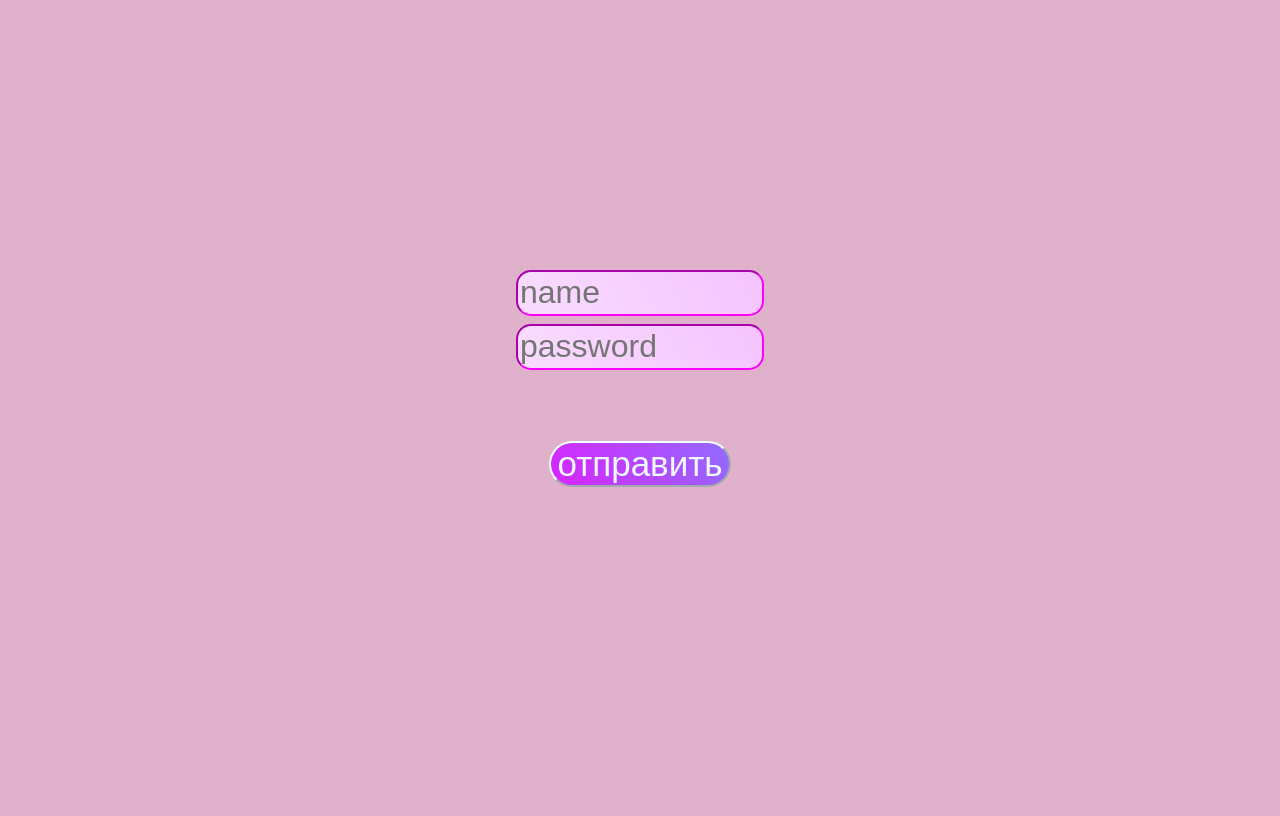
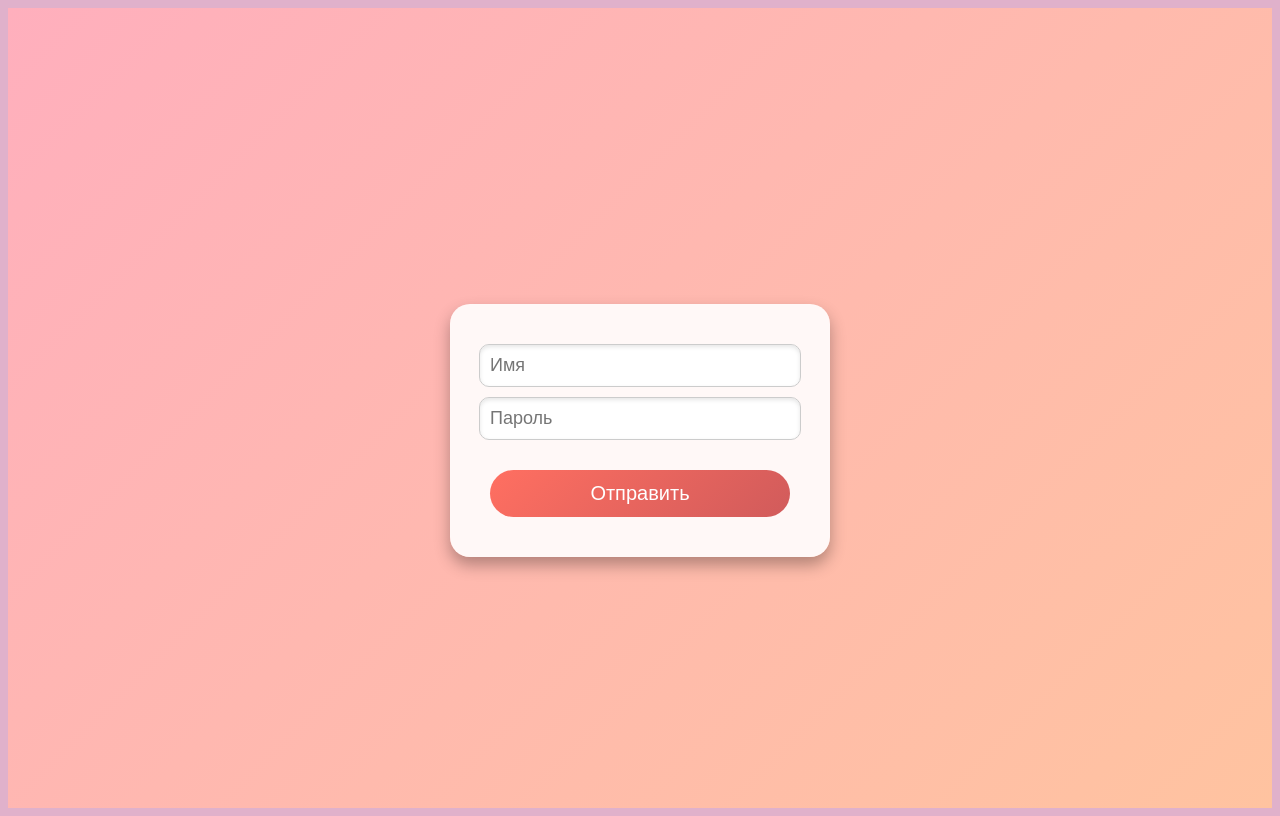
Before and after one commit to stormxanbo1/ITHubot, a Vue app in the folder ITHubot_front/vue-project/: page /reg in a window 1280 px wide. Built offline with nearby package versions, Linux system fonts and the light colour scheme; what vue-cookies would draw is missing.

Commit message:
/style_front

```diff
--- a/ITHubot_front/vue-project/src/page/LogPage.vue
+++ b/ITHubot_front/vue-project/src/page/LogPage.vue
@@ -119,104 +119,85 @@ export default {
 </template>
 
 <style scoped>
-.regi{
-  color: black;
+.All {
+  display: flex;
+  flex-direction: column;
+  align-items: center;
+  justify-content: center;
+  width: 100%;
+  height: 100vh;
+  background: linear-gradient(135deg, #ffafbd, #ffc3a0);
+  font-family: 'Helvetica Neue', sans-serif;
 }
-.regist{
-  margin-top: 50px;
 
+header, footer {
+  display: none;
 }
-.error {
-  font-size: 28px;
-  color: red;
+
+.reg_window {
+  background: rgba(255, 255, 255, 0.9);
+  border-radius: 20px;
+  box-shadow: 0 8px 16px rgba(0, 0, 0, 0.3);
+  padding: 40px;
+  text-align: center;
+  width: 300px;
 }
-input {
-  margin-bottom: 1vh;
-  background: rgb(255, 255, 255);
-  background: linear-gradient(
-    241deg,
-    rgb(239, 161, 255) 0%,
-    rgb(255, 255, 255) 100%
-  );
-  animation: gradient 2s infinite linear;
-  background-size: 400%;
-  height: 5vh;
-  width: 30vh;
-  border-color: rgba(252, 0, 255, 1);
+
+.reg_input {
+  margin-bottom: 20px;
+}
+
+.reg_input input {
+  margin-bottom: 20px;
+  padding: 10px;
+  width: 100%;
+  font-size: 18px;
+  border: 1px solid #ccc;
   border-radius: 10px;
-  align-items: center;
-  font-size: 32px;
+  box-shadow: inset 0 2px 4px rgba(0, 0, 0, 0.1);
+  transition: border-color 0.3s, box-shadow 0.3s;
 }
-.All {
-  display: column;
-  align-items: center;
-  justify-content: space-around;
-  width: 100%;
-  max-height: 100vh;
+
+.reg_input input:focus {
+  border-color: #ff6f61;
+  box-shadow: inset 0 2px 4px rgba(0, 0, 0, 0.2);
 }
 
 .regBT {
-  background: rgb(255, 255, 255);
-  background: linear-gradient(
-    241deg,
-    rgba(0, 254, 255, 1) 0%,
-    rgba(252, 0, 255, 1) 100%
-  );
-  animation: gradient 5s infinite linear;
-  background-size: 400%;
-  width: auto;
-  height: auto;
-  color: aliceblue;
-  background-color: rgb(203, 148, 255);
-  border-color: azure;
-  border-radius: 35px;
-  font-size: 35px;
+  padding: 12px 24px;
+  font-size: 20px;
+  color: #fff;
+  background: linear-gradient(135deg, #ff6f61, #d15b5b);
+  border: none;
+  border-radius: 30px;
+  cursor: pointer;
+  transition: background 0.3s, box-shadow 0.3s;
+  width: 100%;
 }
 
-.reg_window {
-  width: 100%;
-  height: 100%;
-  margin-top: 15%;
-  display: flex;
-  justify-content: center;
-  align-items: center;
-  flex-direction: column;
+.regBT:hover {
+  background: linear-gradient(135deg, #ff857a, #e76e6e);
+  box-shadow: 0 4px 8px rgba(0, 0, 0, 0.2);
 }
 
-.reg_input {
-  width: 100%;
-  height: 100%;
-  margin-top: 10vh;
-  margin-bottom: 5%;
-  flex-direction: column;
-  display: flex;
-  justify-content: center;
-  align-items: center;
-  font-size: 35px;
-  color: blueviolet;
-  font-weight: bold;
-}
-.log {
-  height: auto;
-  width: auto;
-  align-items: center;
-  justify-content: space-around;
-  margin-bottom: 3vh;
-}
-.reg {
-  height: auto;
-  width: auto;
+.regist {
+  margin-top: 20px;
 }
 
-@keyframes gradient {
-  0% {
-    background-position: 80% 0%;
-  }
-  50% {
-    background-position: 20% 100%;
-  }
-  100% {
-    background-position: 80% 0%;
-  }
+.regi {
+  color: #ff6f61;
+  text-decoration: none;
+  font-size: 18px;
+  transition: color 0.3s;
+}
+
+.regi:hover {
+  color: #d15b5b;
+}
+
+.error {
+  font-size: 18px;
+  color: red;
+  margin-bottom: 20px;
 }
 </style>
--- a/ITHubot_front/vue-project/src/page/RegPage.vue
+++ b/ITHubot_front/vue-project/src/page/RegPage.vue
@@ -1,7 +1,7 @@
 <script>
 import api from "../api.js";
 import { useVuelidate } from "@vuelidate/core";
-import { required  } from "@vuelidate/validators";
+import { required } from "@vuelidate/validators";
 
 export default {
   setup() {
@@ -18,8 +18,8 @@ export default {
   },
   validations() {
     return {
-      userName: { required }, // Matches this.firstName
-      userPassword: { required }, // Matches this.lastName
+      userName: { required },
+      userPassword: { required },
     };
   },
   methods: {
@@ -35,7 +35,7 @@ export default {
           console.log("Успешно зарегистрирован:", newUser);
           window.location.href = "/log";
         } catch (error) {
-          if (response.status == 401) {
+          if (error.response && error.response.status == 401) {
             this.errorMessage = "Ошибка на стороне сервера!!!";
           } else {
             this.errorMessage = "Ошибка авторизации! Проверьте логин и пароль";
@@ -45,30 +45,6 @@ export default {
       }
     },
   },
-  // created() {
-  //   api.get('unauthorized/get/users/')
-  //     .then(response => {
-  //       this.users = response.data;
-  //     })
-  //     .catch(error => {
-  //       console.error(error);
-  //     });
-
-  // },
-  // created(){
-  //   const newUser = {
-  //     userName: '',
-  //     userAge: '',
-  //     userPass: ''
-  //     }
-  //   api.post('/auth/signup', newUser)
-  //     .then(response => {
-  //       this.users = response.data;
-  //     })
-  //     .catch(error => {
-  //       console.error(error);
-  //     });
-  // }
 };
 </script>
 
@@ -80,17 +56,18 @@ export default {
     <main>
       <div class="reg_window">
         <div class="reg_input">
-          <input type="text" v-model.trim="userName" placeholder="name" />
-          <div v-if="v$.userName.$error">Name field has an error.</div>
+          <input type="text" v-model.trim="userName" placeholder="Имя" />
+          <div v-if="v$.userName.$error">Поле имени обязательно.</div>
 
           <input
             type="password"
             v-model.trim="userPassword"
-            placeholder="password"
+            placeholder="Пароль"
           />
+          <div v-if="v$.userPassword.$error">Поле пароля обязательно.</div>
         </div>
         <div class="reg_Button">
-          <button class="regBT" @click="signupUser()">отправить</button>
+          <button class="regBT" @click="signupUser()">Отправить</button>
         </div>
       </div>
     </main>
@@ -99,97 +76,80 @@ export default {
 </template>
 
 <style scoped>
+.All {
+  display: flex;
+  flex-direction: column;
+  align-items: center;
+  justify-content: center;
+  width: 100%;
+  height: 100vh;
+  background: linear-gradient(135deg, #ffafbd, #ffc3a0);
+  font-family: 'Helvetica Neue', sans-serif;
+}
+
 header {
-  font-size: 40px;
+  font-size: 20px;
   color: red;
+  margin-bottom: 20px;
 }
-input {
-  margin-bottom: 1vh;
-  background: rgb(255, 255, 255);
-  background: linear-gradient(
-    241deg,
-    rgb(239, 161, 255) 0%,
-    rgb(255, 255, 255) 100%
-  );
-  animation: gradient 2s infinite linear;
-  background-size: 400%;
-  height: 5vh;
-  width: 30vh;
-  border-color: rgba(252, 0, 255, 1);
-  border-radius: 15px;
+
+.reg_window {
+  background: rgba(255, 255, 255, 0.9);
+  border-radius: 20px;
+  box-shadow: 0 8px 16px rgba(0, 0, 0, 0.3);
+  padding: 40px;
+  text-align: center;
+  width: 300px;
+}
+
+.reg_input {
+  margin-bottom: 20px;
+  display: flex;
+  flex-direction: column;
   align-items: center;
-  font-size: 32px;
 }
-.All {
-  display: column;
-  align-items: center;
-  justify-content: space-around;
+
+.reg_input input {
+  margin-bottom: 10px;
+  padding: 10px;
   width: 100%;
-  max-height: 100vh;
+  font-size: 18px;
+  border: 1px solid #ccc;
+  border-radius: 10px;
+  box-shadow: inset 0 2px 4px rgba(0, 0, 0, 0.1);
+  transition: border-color 0.3s, box-shadow 0.3s;
+}
+
+.reg_input input:focus {
+  border-color: #ff6f61;
+  box-shadow: inset 0 2px 4px rgba(0, 0, 0, 0.2);
+}
+
+.reg_Button {
+  display: flex;
+  justify-content: center;
 }
 
 .regBT {
-  background: rgb(255, 255, 255);
-  background: linear-gradient(
-    241deg,
-    rgba(0, 254, 255, 1) 0%,
-    rgba(252, 0, 255, 1) 100%
-  );
-  animation: gradient 5s infinite linear;
-  background-size: 400%;
-  width: auto;
-  height: auto;
-  color: aliceblue;
-  background-color: rgb(203, 148, 255);
-  border-color: azure;
-  border-radius: 35px;
-  font-size: 35px;
+  padding: 12px 24px;
+  font-size: 20px;
+  color: #fff;
+  background: linear-gradient(135deg, #ff6f61, #d15b5b);
+  border: none;
+  border-radius: 30px;
+  cursor: pointer;
+  transition: background 0.3s, box-shadow 0.3s;
+  width: 100%;
 }
 
-.reg_window {
-  width: 100%;
-  height: 100%;
-  margin-top: 15%;
-  display: flex;
-  justify-content: center;
-  align-items: center;
-  flex-direction: column;
+.regBT:hover {
+  background: linear-gradient(135deg, #ff857a, #e76e6e);
+  box-shadow: 0 4px 8px rgba(0, 0, 0, 0.2);
 }
 
-.reg_input {
-  width: 100%;
-  height: 100%;
-  margin-top: 10vh;
-  margin-bottom: 5%;
-  flex-direction: column;
-  display: flex;
-  justify-content: center;
-  align-items: center;
-  font-size: 35px;
-  color: blueviolet;
-  font-weight: bold;
-}
-.log {
-  height: auto;
-  width: auto;
-  align-items: center;
-  justify-content: space-around;
-  margin-bottom: 3vh;
-}
-.reg {
-  height: auto;
-  width: auto;
-}
-
-@keyframes gradient {
-  0% {
-    background-position: 80% 0%;
-  }
-  50% {
-    background-position: 20% 100%;
-  }
-  100% {
-    background-position: 80% 0%;
-  }
+.error {
+  font-size: 16px;
+  color: red;
+  margin-top: 10px;
 }
 </style>
```
Also changed, not shown: ITHubot_front/vue-project/src/page/Main.vue (+60 -59 lines).
